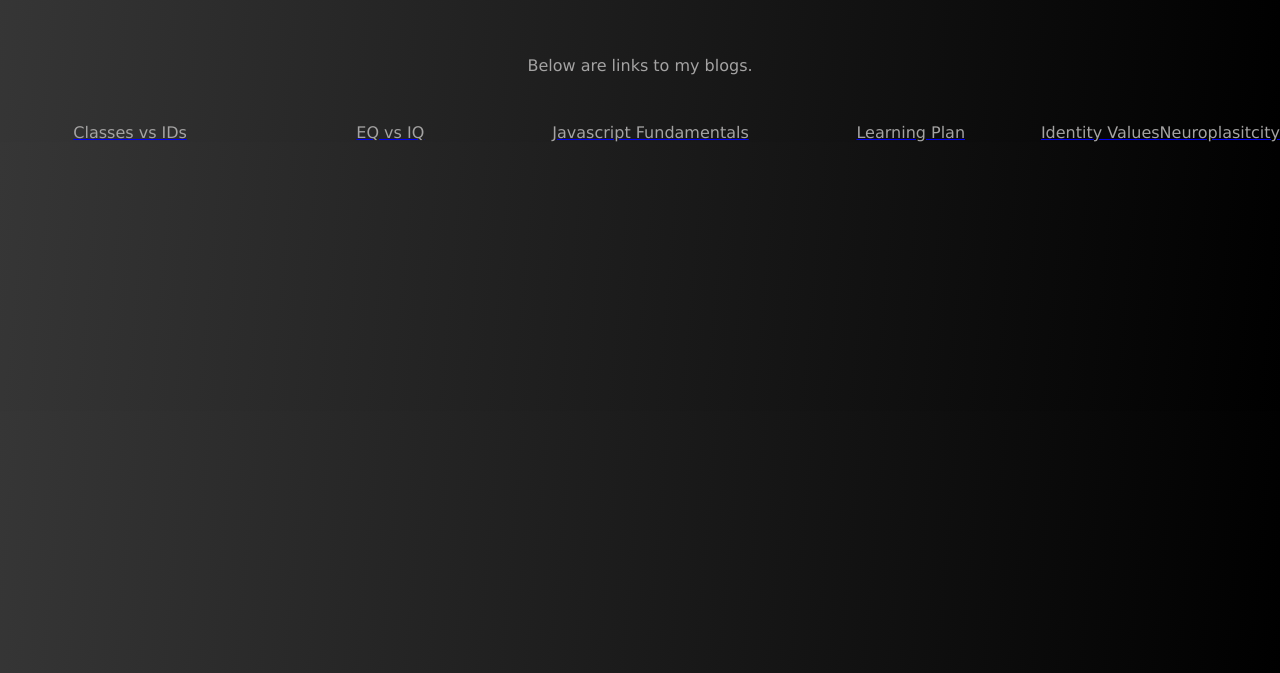
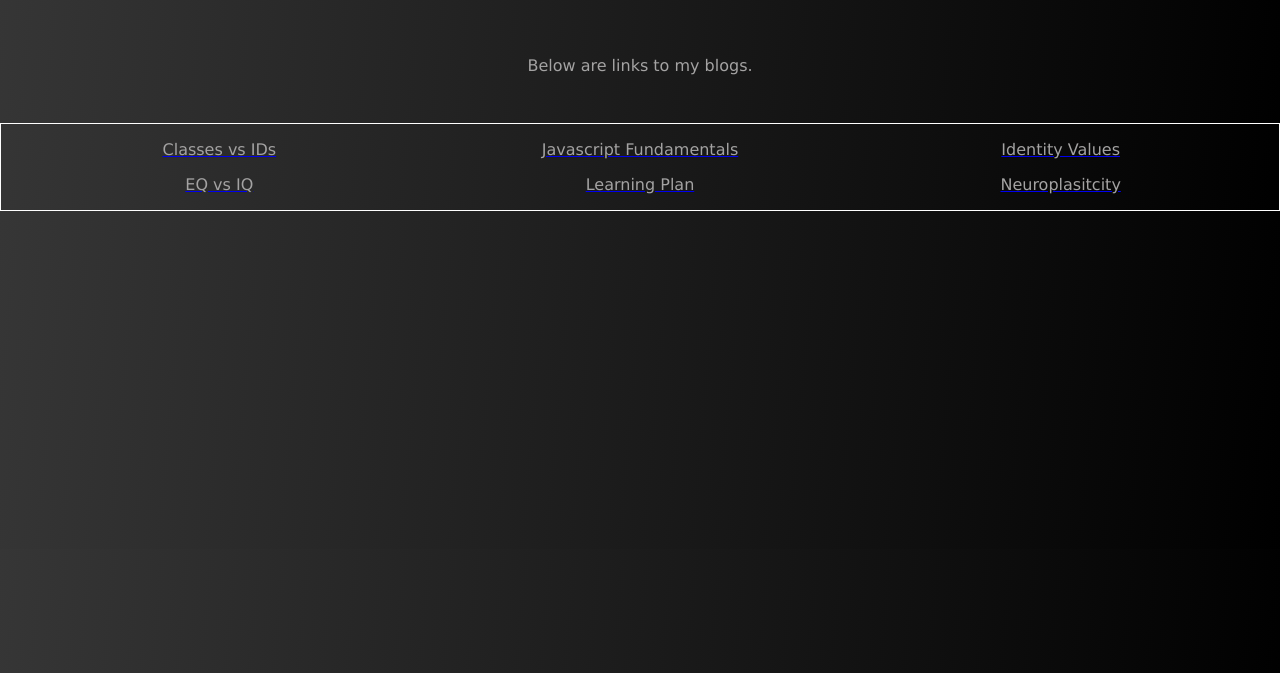
Before and after one commit to finnbett/finnbett.github.io, a plain HTML site: page blog/index.html in a window 1280 px wide. Shown: the part 127-800 px from the top of the page. Drawn offline with Linux system fonts and the light colour scheme.

Commit message:
tidy homepage

```diff
--- a/blog/styles.css
+++ b/blog/styles.css
@@ -31,7 +31,10 @@ p {
 }
 .grid {
   display: grid;
-  grid-template-columns: 1fr 1fr 1fr 1fr;
-  grid-template-rows: 1fr;
+  grid-template-columns: 1fr 1fr 1fr;
+  grid-template-rows: 1fr 1fr;
   grid-auto-flow: column;
+  border: solid 1px white;
+  padding: 1em;
+  gap: 1em;
 }
```
